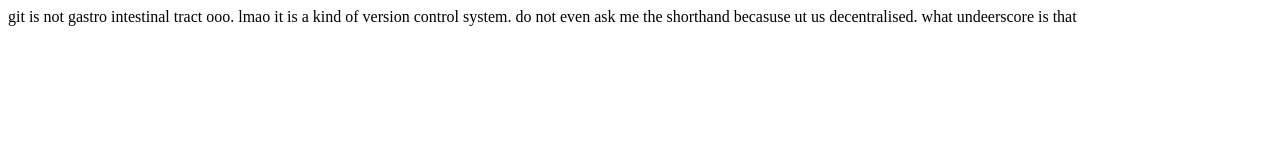
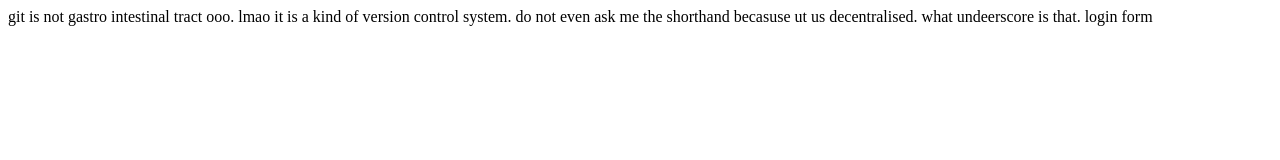
Before and after one commit to ezeezinne236920/git-1-sample, a plain HTML site: page index.html in a window 1280 px wide. Drawn offline with Linux system fonts and the light colour scheme.

Commit message:
login form

```diff
--- a/index.html
+++ b/index.html
@@ -9,6 +9,6 @@
   <body>
     git is not gastro intestinal tract ooo. lmao it is a kind of version control
     system. do not even ask me the shorthand becasuse ut us decentralised. what
-    undeerscore is that
+    undeerscore is that. login form
   </body>
 </html>
```
Also changed, not shown: 1 other file.
